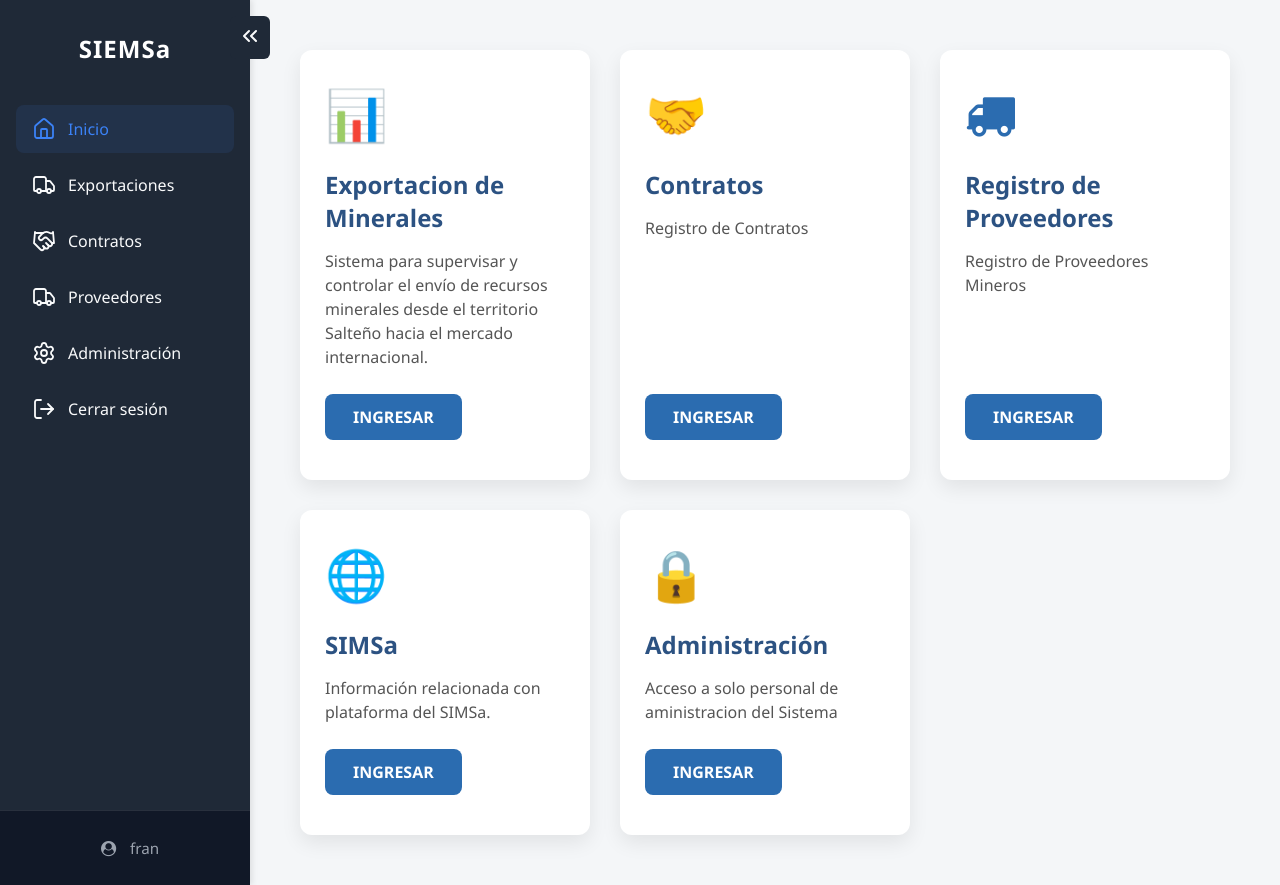
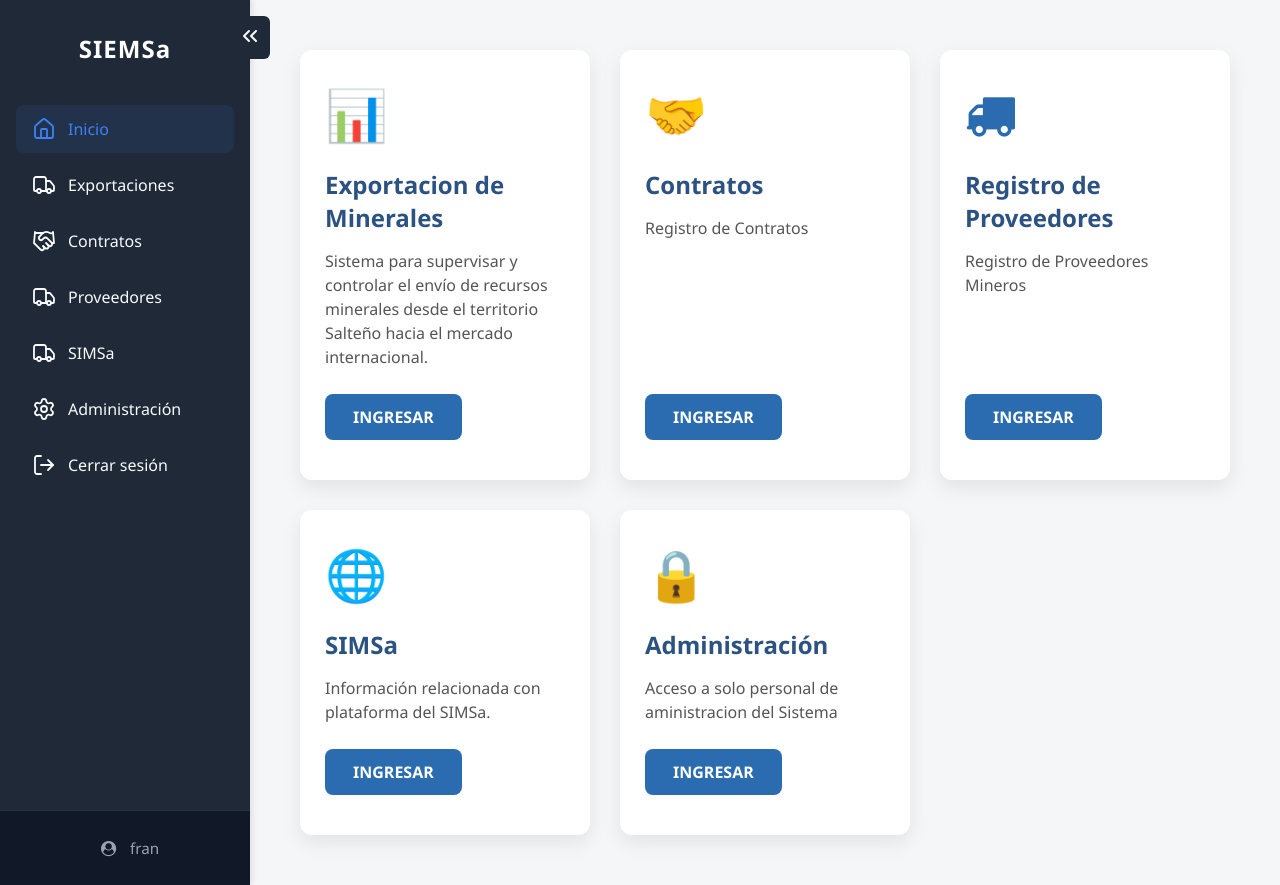
Before and after one commit to fran17sk/SIEMSa, a Django app: page /home/ in a window 1280 px wide. Run offline with Django 5.2, Linux system fonts and the light colour scheme; a user stored in the database is signed in.

Commit message:
update simsa

```diff
--- a/app/templates/base.html
+++ b/app/templates/base.html
@@ -352,13 +352,18 @@
 
         <a href="{% url 'contratos' %}" class="{% if request.resolver_match.url_name == 'contratos' %}active{% endif %}"
 
-        title="Minerales">
+        title="Contratos">
         <i data-lucide="handshake"></i> <span>Contratos</span>
       </a>
       <a href="{% url 'proveedores' %}" class="{% if request.resolver_match.url_name == 'proveedores' %}active{% endif %}"
 
-        title="Minerales">
+        title="Proveedores">
         <i data-lucide="truck"></i> <span>Proveedores</span>
+      </a>
+      <a href="{% url 'consulta_deudas_expedientes' %}" class="{% if request.resolver_match.url_name == 'consulta_deudas_expedientes' %}active{% endif %}"
+
+        title="SIMSA">
+        <i data-lucide="truck"></i> <span>SIMSa</span>
       </a>
       {% if request.user.groups.first.name == "Administrador" or request.user.groups.first.name == "Publicador" %}
         {% endif %}
```
